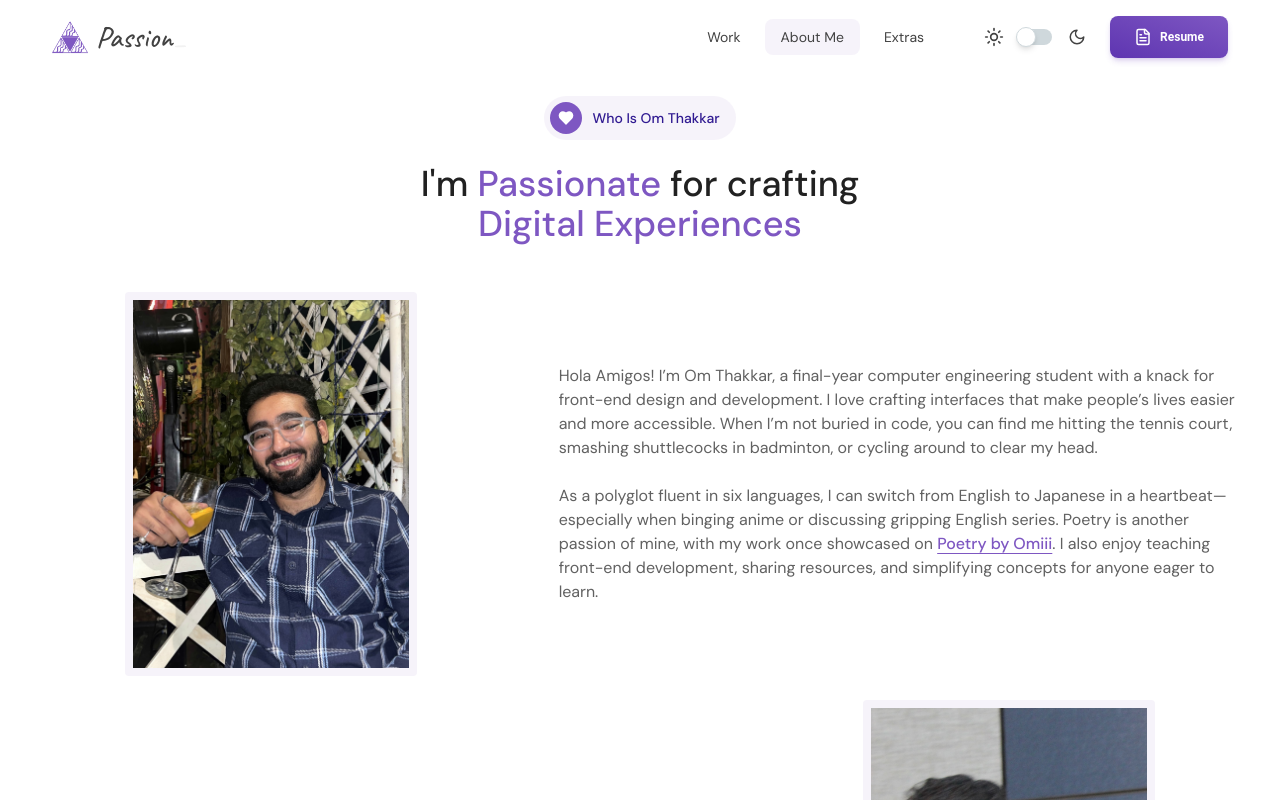
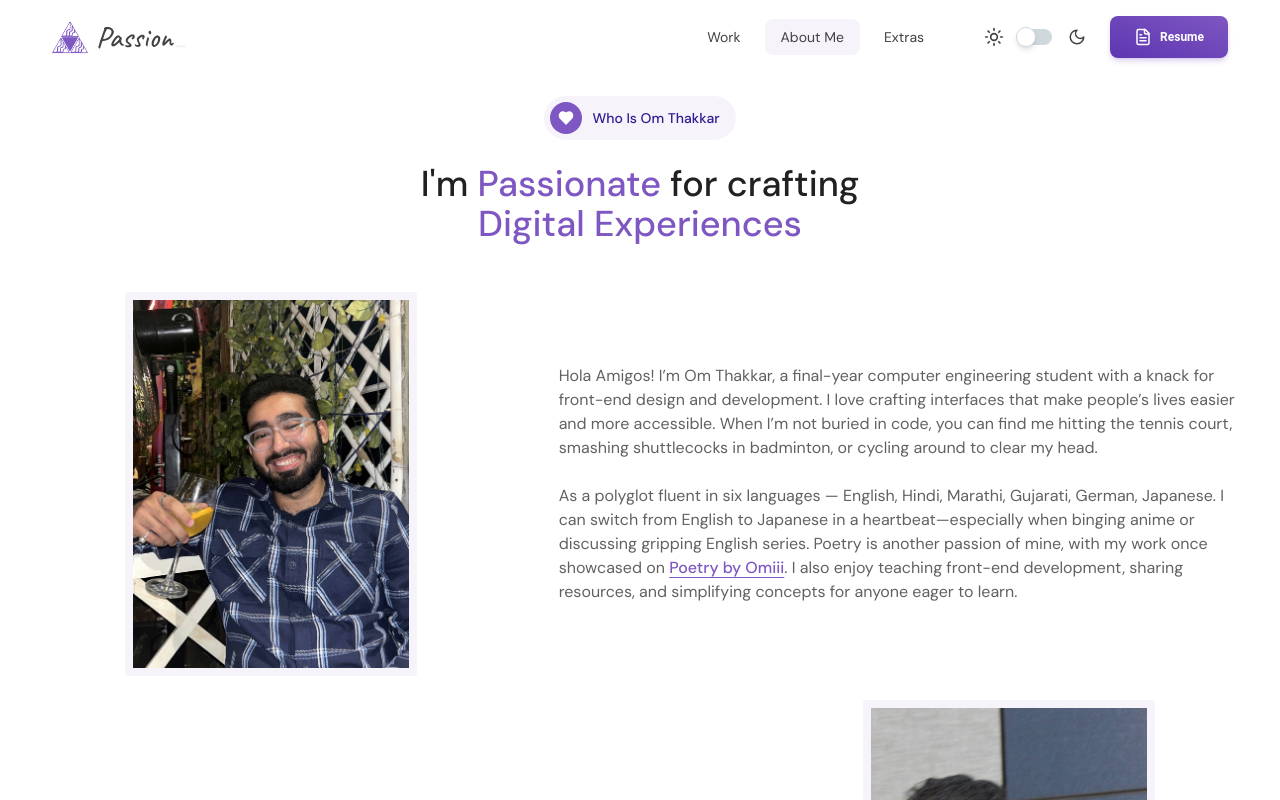
Before and after one commit to OmThakkar/portfolio, a React (Vite) app: page /about in a window 1280 px wide. Shown: the top 800 px of the page. Built offline with nearby package versions, Linux system fonts and the light colour scheme.

Commit message:
Fix: Updated About Page

```diff
--- a/src/pages/About.jsx
+++ b/src/pages/About.jsx
@@ -41,7 +41,7 @@ const About = () => {
             to clear my head. <br />
             <br />
             <p>
-              As a polyglot fluent in six languages, I can switch from English
+              As a polyglot fluent in six languages — English, Hindi, Marathi, Gujarati, German, Japanese. I can switch from English
               to Japanese in a heartbeat—especially when binging anime or
               discussing gripping English series. Poetry is another passion of
               mine, with my work once showcased on <span className="underline underline-offset-4 text-deep-purple-400 dark:text-deep-purple-300 cursor-pointer font-medium">Poetry by Omiii</span>. I also enjoy
```
